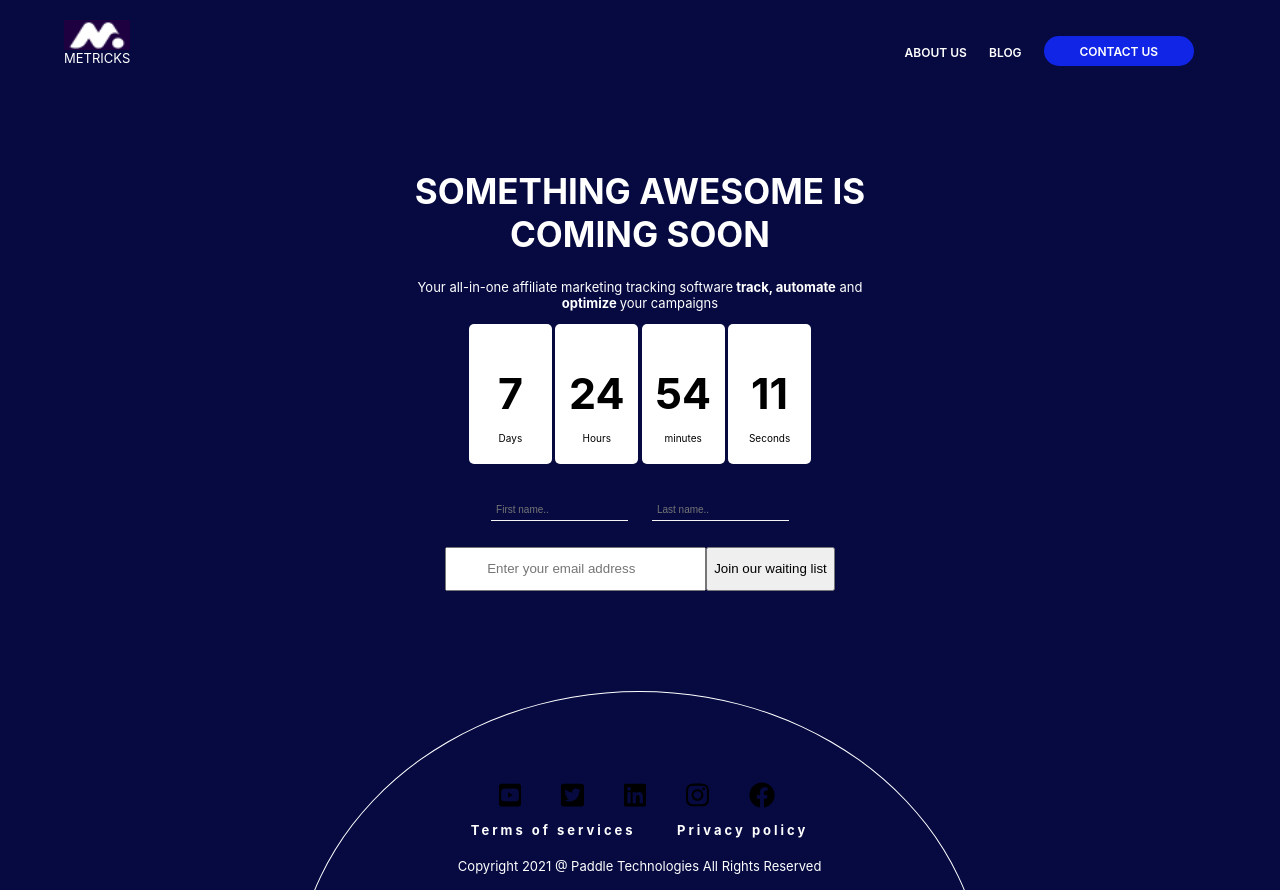
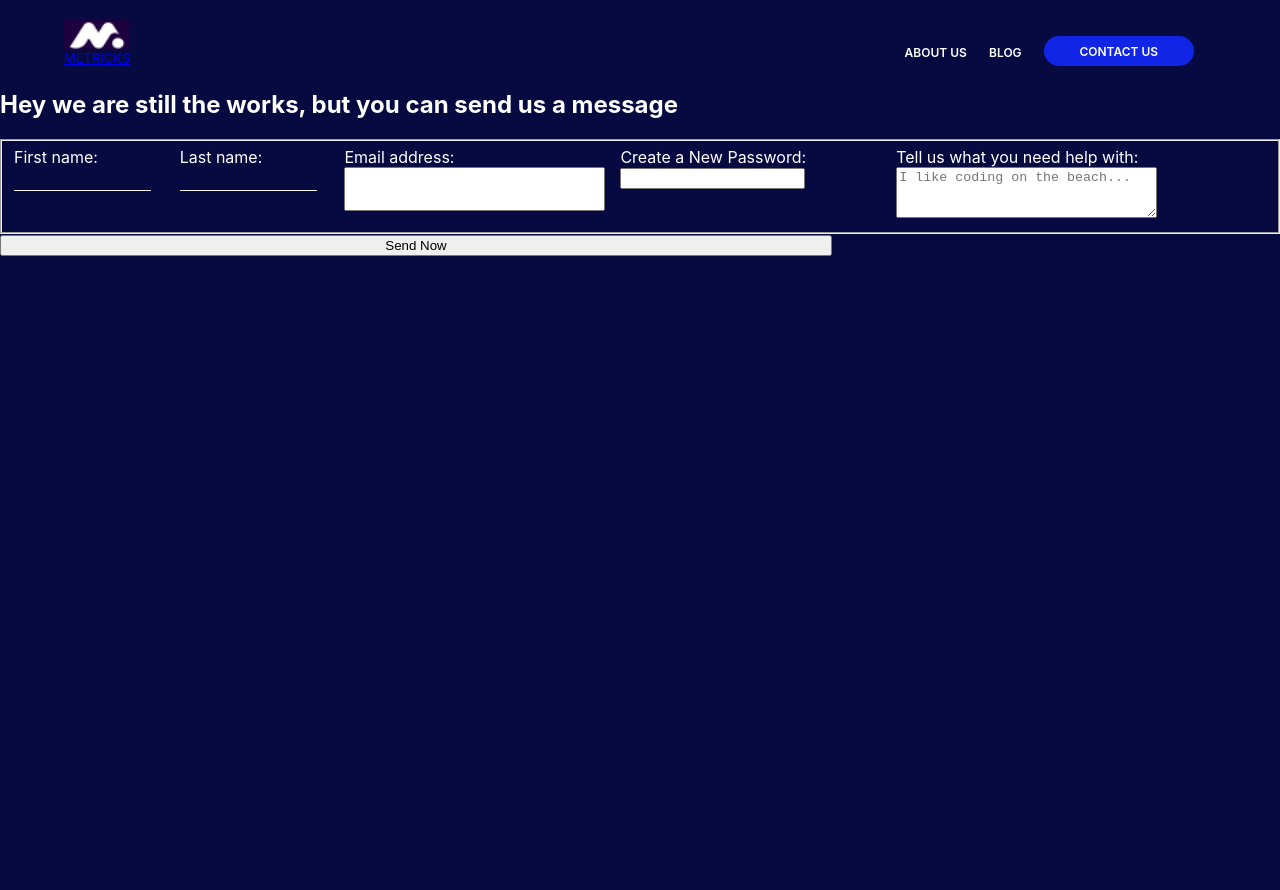
Before and after one commit to Oxford-G/paddle-frontend-assessment, a React (Create React App) app: page /comingsoon in a window 1280 px wide. After the commit the page ends 800 px from the top, so only its background shows below. Built offline with nearby package versions, Linux system fonts and the light colour scheme.

Commit message:
add contact css file

```diff
--- a/src/App.css
+++ b/src/App.css
@@ -7,14 +7,14 @@ body{
   color: #ffffff;
 }
 
-header > div > .logo {
+header > div > a > .logo {
   width: 100%;
   height: 60%;
   margin-bottom: 0;
   padding: 0;
 }
 
-header > div > p {
+header > div > a > p {
   padding: 0;
   margin-top: -4px;
   text-align: center;
--- a/src/App.js
+++ b/src/App.js
@@ -1,12 +1,11 @@
 import './App.css';
 import Routes from './Routes';
-import Home from './Home';
+// import Home from './Home';
 
 function App() {
   return (
     <div className="App">
       <Routes />
-      <Home />
     </div>
   );
 }
--- a/src/Contact.js
+++ b/src/Contact.js
@@ -1,6 +1,22 @@
+// import './contact.css';
 
 const Contact = () => (
-  <div>
+  <div className="contact-container">
+    <h2>Hey we are still the works, but you can
+      send us a message
+    </h2>
+    <form action="">
+    <fieldset>
+        <label>First name: <input type="text" name="first-name" required /></label>
+        <label>Last name: <input type="text" name="last-name" required /></label>
+        <label>Email address: <input type="email" name="email" required /></label>
+        <label>Create a New Password: <input type="password" name="password" pattern="[a-z0-5]{8,}" required /></label>
+        <label>Tell us what you need help with:
+          <textarea name="bio" rows="3" cols="30" placeholder="I like coding on the beach..."></textarea>
+			  </label>
+      </fieldset>
+      <input type="submit" value="Send Now" />
+    </form>
 
   </div>
 )
--- a/src/Home.js
+++ b/src/Home.js
@@ -3,6 +3,7 @@ import foot2 from './assest/twitter-square-brands.svg';
 import foot3 from './assest/linkedin-brands.svg';
 import foot4 from './assest/instagram-brands.svg';
 import foot5 from './assest/facebook-brands.svg';
+import './App.css';
 
 const Home = () => (
   <div className="container">
--- a/src/Navbar.js
+++ b/src/Navbar.js
@@ -4,8 +4,10 @@ import logo from './assest/gratis-logo.png';
 const Navbar = ()=> (
   <header>
     <div>
-      <img src={logo} className="logo" alt="logo"/>
-      <p>METRICKS</p>
+      <Link to="/">
+        <img src={logo} className="logo" alt="logo"/>
+        <p>METRICKS</p>
+      </Link>
     </div>
 
     <nav>
--- a/src/Routes.js
+++ b/src/Routes.js
@@ -3,12 +3,14 @@ import Navbar from './Navbar';
 import About from './About';
 import Blog from './Blog';
 import Contact from './Contact';
+import Home from './Home';
 
 const Routes = () => (
   <>
     <BrowserRouter>
       <Navbar />
       <Switch>
+        <Route exact path="/" component={Home} />
         <Route exact path="/about" component={About} />
         <Route exact path="/blog" component={Blog} />
         <Route exact path="/comingsoon" component={Contact} />
--- /dev/null
+++ b/src/contact.css
@@ -0,0 +1,60 @@
+body {
+  width: 100%;
+  height: 100vh;
+  margin: 0;
+  background-color: rgb(6, 10, 65);
+	color: #f5f6f7;
+  font-family: Tahoma;
+	font-size: 16px;
+}
+
+h1, p {
+  margin: 1em auto;
+  text-align: center;
+}
+
+form {
+  width: 60vw;
+	max-width: 500px;
+	min-width: 300px;
+	margin: 0 auto;
+  padding-bottom: 2em;
+}
+
+fieldset {
+  border: none;
+	padding: 2rem 0;
+}
+
+/* fieldset:not(:last-of-type) {
+  border-bottom: 3px solid #3b3b4f;
+} */
+
+label {
+  display: block;
+	margin: 0.5rem 0;
+}
+
+input,
+textarea {
+  margin: 10px 0 0 0;
+	width: 100%;
+  min-height: 2em;
+}
+
+input, textarea {
+  background-color: #0a0a23;
+  border: 1px solid #0a0a23;
+  color: #ffffff;
+}
+
+input[type="submit"] {
+  display: block;
+  width: 60%;
+  margin: 1em auto;
+  height: 2em;
+  font-size: 1.1rem;
+  background-color: #3b3b4f;
+  border-color: white;
+  min-width: 300px;
+}
```
